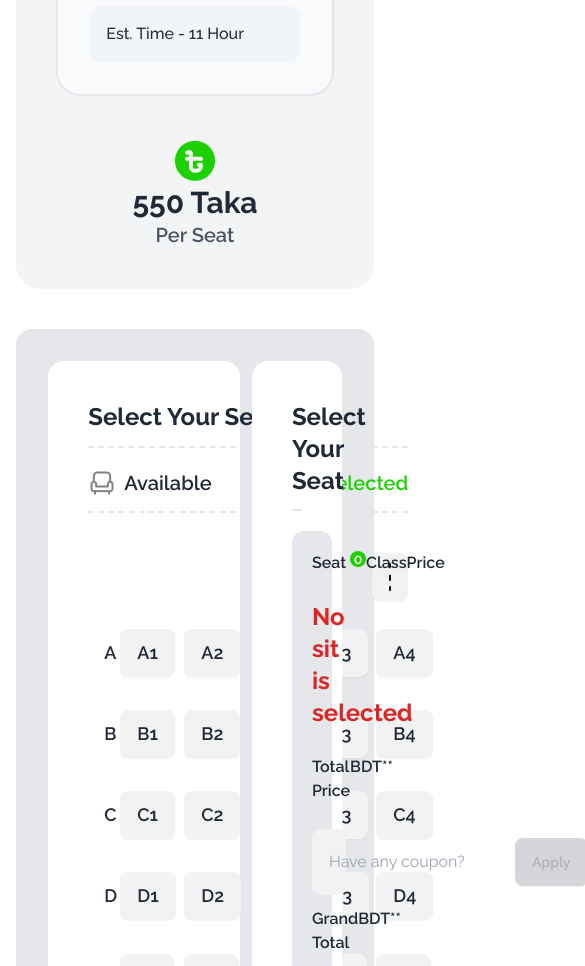
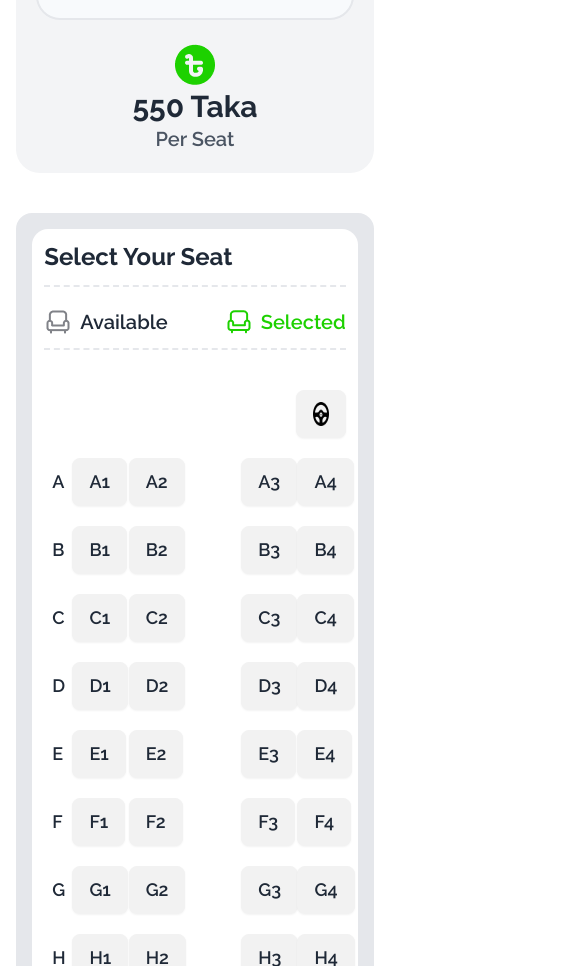
Before and after one commit to AsifurRahman10/Safeway-travels-ticketing-system, a plain HTML site: page index.html in a window 390 px wide. Shown: the part 2644-3610 px from the top of the page, 585 px wide, since content can reach past the window. Drawn offline with nearby package versions, Linux system fonts and the light colour scheme.

Commit message:
responsive design added

```diff
--- a/index.html
+++ b/index.html
@@ -163,18 +163,18 @@
         </section>
         <!-- coupon section starts -->
         <!-- ticket status section starts -->
-        <section class="rounded-[60px] border-t-2 border-primary_text pt-20">
+        <section class="rounded-[60px] border-t-2 border-primary_text pt-20 w-11/12 mx-auto">
             <div class="space-y-5 mb-10">
                 <h1 class="text-4xl font-bold text-center">SafeWay Travels</h1>
                 <p class="text-center">Yes, you can run unit tests and view the results directly within the app. The
                     integrated testing features allow for a streamlined .</p>
             </div>
             <!-- main part -->
-            <div class="grid grid-cols-1 lg:grid-cols-3 w-11/12 mx-auto overflow-hidden p-10 rounded-3xl bg-gray-100">
+            <div class="grid grid-cols-1 lg:grid-cols-3 overflow-hidden p-5 lg:p-10 rounded-3xl bg-gray-100">
                 <!-- details part -->
                 <div class="col-span-2 relative z-0">
                     <div class="flex justify-between mb-8">
-                        <div class="flex item-center gap-3">
+                        <div class="lg:flex lg:item-center lg:gap-3">
                             <img src="./images/bus-logo.png" alt="" class="">
                             <div class="">
                                 <h2 class="text-3xl font-bold">SafeWay Travels</h2>
@@ -217,7 +217,7 @@
                     </div>
                 </div>
                 <!-- fair part -->
-                <div class="flex flex-col justify-center items-center lg:ml-40 mt-10 lg:mt-0">
+                <div class="flex flex-col justify-center items-center lg:ml-40 mt-5 lg:mt-0">
                     <img src="./images/fare.png" alt="">
                     <h2 class="text-3xl font-bold">550 Taka</h2>
                     <p class="text-xl font-semibold text-gray-600">Per Seat</p>
@@ -227,10 +227,10 @@
         </section>
         <!-- ticket status section ends -->
         <!-- select you sit section starts -->
-        <section class="w-11/12 mx-auto bg-gray-200 rounded-2xl mt-10 p-8">
-            <div class="grid grid-cols-3 gap-3">
+        <section class="w-11/12 mx-auto bg-gray-200 rounded-2xl mt-10 p-4 lg:p-8 mb-10">
+            <div class="grid grid-cols-1 lg:grid-cols-3 gap-6 lg:gap-3">
                 <!-- select set  -->
-                <div class="bg-white grid col-span-2 gap-5 pr-10 p-10 rounded-2xl">
+                <div class="bg-white grid col-span-1 lg:col-span-2 gap-5 pr-3 lg:pr-10 p-3 lg:p-10 rounded-2xl">
                     <div class="border-b-2 border-dashed">
                         <h2 class="text-2xl font-bold mb-3">Select Your Seat</h2>
                     </div>
@@ -247,21 +247,21 @@
                         </div>
                     </div>
                     <!-- row driver -->
-                    <div class="grid grid-cols-12 gap-5 mt-5">
+                    <div class="grid grid-cols-12 lg:gap-5 mt-5">
                         <div class="col-span-10 grid">
                             <p></p>
                         </div>
                         <div class="col-span-2 grid">
                             <button class="btn">
-                                <img src="./images/steering-wheel.png" alt="" class="w-8 h-8">
+                                <img src="./images/steering-wheel.png" alt="" class="w-10 lg:w-8 h-6 lg:h-8">
                             </button>
                         </div>
                     </div>
 
                     <!-- row 1 -->
-                    <div class="grid grid-cols-11 justify-center items-center gap-8">
+                    <div class="grid grid-cols-11 justify-center items-center gap-2 lg:gap-8">
                         <div class="col-span-1 grid text-center">
-                            <p class="p-4 text-lg font-semibold">A</p>
+                            <p class="p-2 lg:p-4 text-lg font-semibold">A</p>
                         </div>
                         <div class="col-span-2 grid">
                             <button onclick="handelSitSelect(this)"
@@ -284,9 +284,9 @@
                         </div>
                     </div>
                     <!-- row 2 -->
-                    <div class="grid grid-cols-11 justify-center items-center gap-8">
+                    <div class="grid grid-cols-11 justify-center items-center gap-2 lg:gap-8">
                         <div class="col-span-1 grid text-center">
-                            <p class="p-4 text-lg font-semibold">B</p>
+                            <p class="p-2 lg:p-4 text-lg font-semibold">B</p>
                         </div>
                         <div class="col-span-2 grid">
                             <button onclick="handelSitSelect(this)"
@@ -309,9 +309,9 @@
                         </div>
                     </div>
                     <!-- row 3 -->
-                    <div class="grid grid-cols-11 justify-center items-center gap-8">
+                    <div class="grid grid-cols-11 justify-center items-center gap-2 lg:gap-8">
                         <div class="col-span-1 grid text-center">
-                            <p class="p-4 text-lg font-semibold">C</p>
+                            <p class="p-2 lg:p-4 text-lg font-semibold">C</p>
                         </div>
                         <div class="col-span-2 grid">
                             <button onclick="handelSitSelect(this)"
@@ -334,9 +334,9 @@
                         </div>
                     </div>
                     <!-- row 4 -->
-                    <div class="grid grid-cols-11 justify-center items-center gap-8">
+                    <div class="grid grid-cols-11 justify-center items-center gap-2 lg:gap-8">
                         <div class="col-span-1 grid text-center">
-                            <p class="p-4 text-lg font-semibold">D</p>
+                            <p class="p-2 lg:p-4 text-lg font-semibold">D</p>
                         </div>
                         <div class="col-span-2 grid">
                             <button onclick="handelSitSelect(this)"
@@ -359,9 +359,9 @@
                         </div>
                     </div>
                     <!-- row 5 -->
-                    <div class="grid grid-cols-11 justify-center items-center gap-8">
+                    <div class="grid grid-cols-11 justify-center items-center gap-2 lg:gap-8">
                         <div class="col-span-1 grid text-center">
-                            <p class="p-4 text-lg font-semibold">E</p>
+                            <p class="p-2 lg:p-4 text-lg font-semibold">E</p>
                         </div>
                         <div class="col-span-2 grid">
                             <button onclick="handelSitSelect(this)"
@@ -384,9 +384,9 @@
                         </div>
                     </div>
                     <!-- row 6 -->
-                    <div class="grid grid-cols-11 justify-center items-center gap-8">
+                    <div class="grid grid-cols-11 justify-center items-center gap-2 lg:gap-8">
                         <div class="col-span-1 grid text-center">
-                            <p class="p-4 text-lg font-semibold">F</p>
+                            <p class="p-2 lg:p-4 text-lg font-semibold">F</p>
                         </div>
                         <div class="col-span-2 grid">
                             <button onclick="handelSitSelect(this)"
@@ -409,9 +409,9 @@
                         </div>
                     </div>
                     <!-- row 7 -->
-                    <div class="grid grid-cols-11 justify-center items-center gap-8">
+                    <div class="grid grid-cols-11 justify-center items-center gap-2 lg:gap-8">
                         <div class="col-span-1 grid text-center">
-                            <p class="p-4 text-lg font-semibold">G</p>
+                            <p class="p-2 lg:p-4 text-lg font-semibold">G</p>
                         </div>
                         <div class="col-span-2 grid">
                             <button onclick="handelSitSelect(this)"
@@ -434,9 +434,9 @@
                         </div>
                     </div>
                     <!-- row 8 -->
-                    <div class="grid grid-cols-11 justify-center items-center gap-8">
+                    <div class="grid grid-cols-11 justify-center items-center gap-2 lg:gap-8">
                         <div class="col-span-1 grid text-center">
-                            <p class="p-4 text-lg font-semibold">H</p>
+                            <p class="p-2 lg:p-4 text-lg font-semibold">H</p>
                         </div>
                         <div class="col-span-2 grid">
                             <button onclick="handelSitSelect(this)"
@@ -459,9 +459,9 @@
                         </div>
                     </div>
                     <!-- row 9 -->
-                    <div class="grid grid-cols-11 justify-center items-center gap-8">
+                    <div class="grid grid-cols-11 justify-center items-center gap-2 lg:gap-8">
                         <div class="col-span-1 grid text-center">
-                            <p class="p-4 text-lg font-semibold">I</p>
+                            <p class="p-2 lg:p-4 text-lg font-semibold">I</p>
                         </div>
                         <div class="col-span-2 grid">
                             <button onclick="handelSitSelect(this)"
@@ -484,9 +484,9 @@
                         </div>
                     </div>
                     <!-- row 10 -->
-                    <div class="grid grid-cols-11 justify-center items-center gap-8">
+                    <div class="grid grid-cols-11 justify-center items-center gap-2 lg:gap-8">
                         <div class="col-span-1 grid text-center">
-                            <p class="p-4 text-lg font-semibold">J</p>
+                            <p class="p-2 lg:p-4 text-lg font-semibold">J</p>
                         </div>
                         <div class="col-span-2 grid">
                             <button onclick="handelSitSelect(this)"
@@ -510,7 +510,7 @@
                     </div>
                 </div>
                 <!-- seat details -->
-                <div class="bg-white rounded-2xl p-10">
+                <div class="bg-white rounded-2xl p-3 lg:p-10">
                     <div class="border-b-2 border-dashed">
                         <h2 class="text-2xl font-bold mb-3">Select Your Seat</h2>
                     </div>
```
